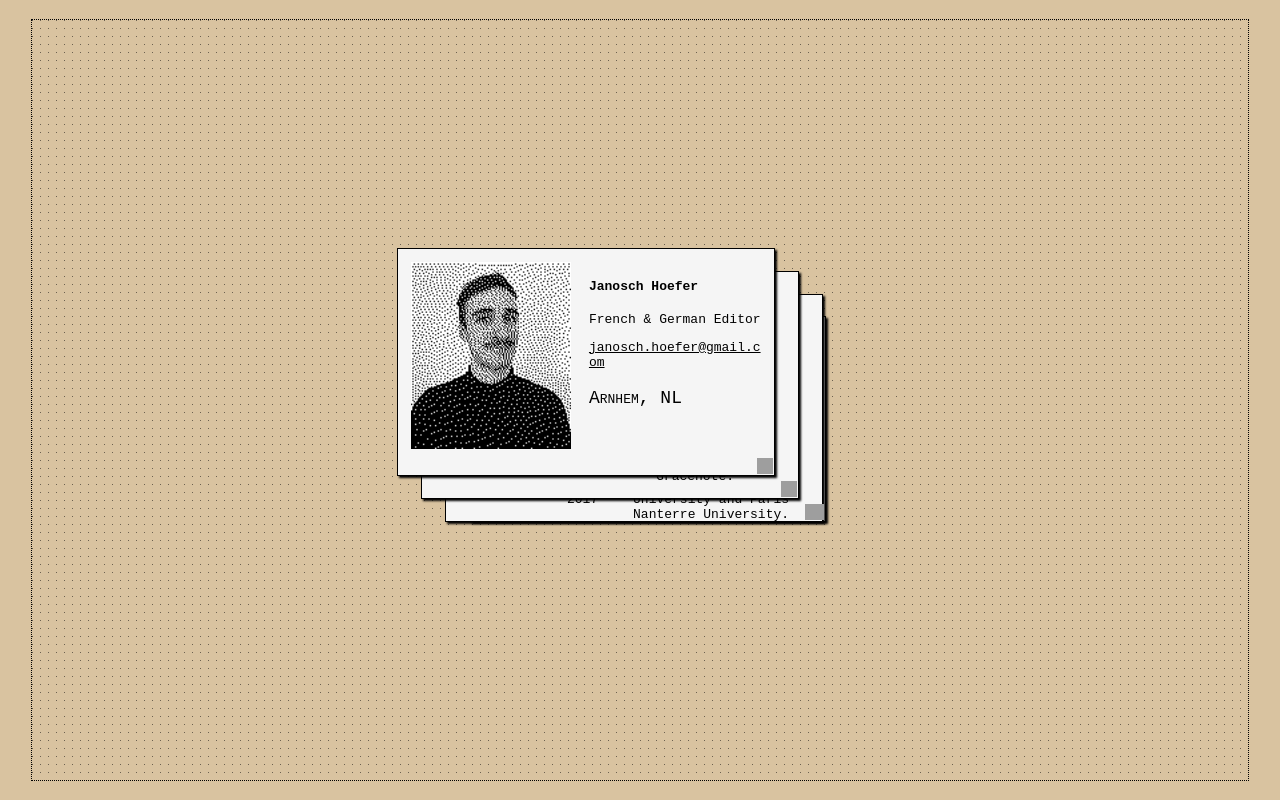
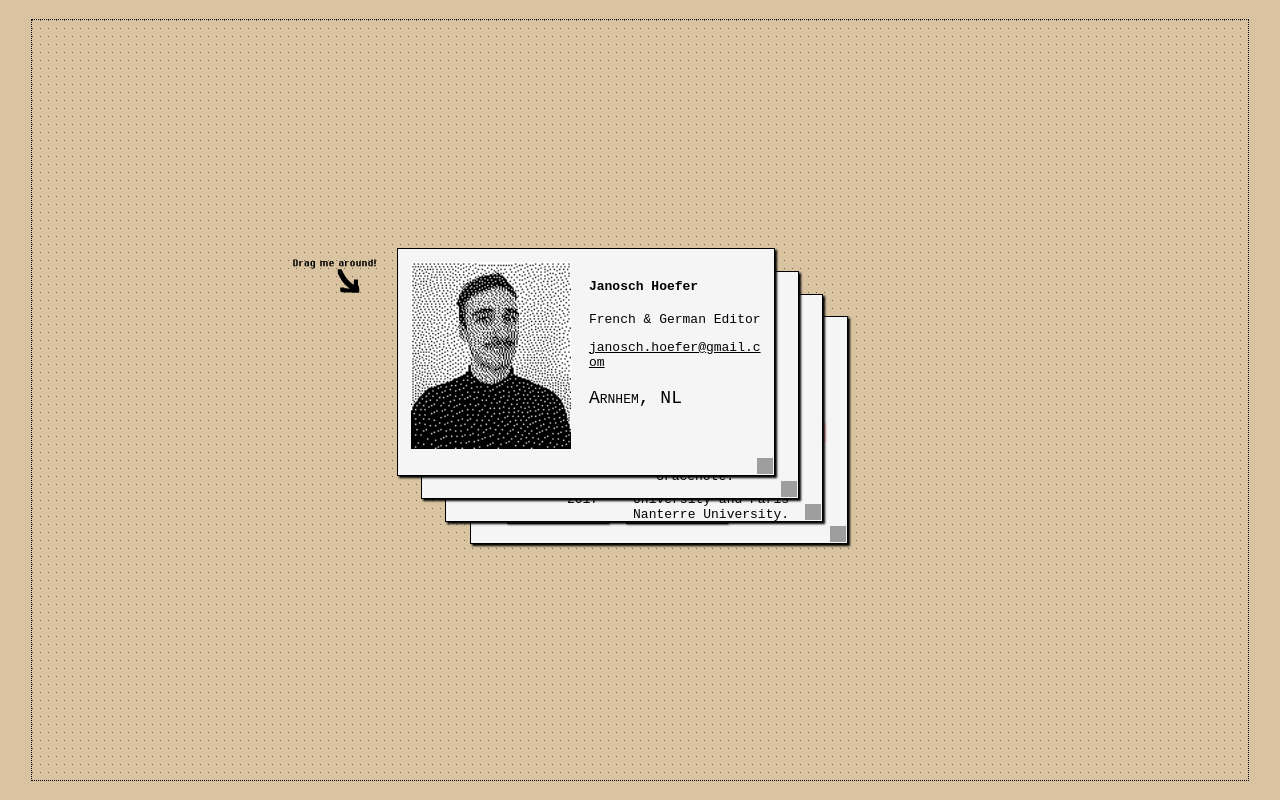
Before and after one commit to Nosachsk/CV, a plain HTML site: page index.html in a window 1280 px wide. Drawn offline with nearby package versions, Linux system fonts and the light colour scheme; grey boxes are pictures that could not be loaded.

Commit message:
Add files via upload

```diff
--- a/index.html
+++ b/index.html
@@ -9,8 +9,9 @@
 </head>
 
 <body>
+    <div id=drag><img src="drag.png" alt="drag me" style="width: 100%;min-width:200px;"></div>
     <div class="viewport" id="content">
-        <div id="background1"></div>
+        <div id="background"></div>
         <div class="card" style="z-index: 1;top: 30%; left: 30%; display: flexbox">
             <img src="me.jpg" alt="Picture" style="width:50%; min-width:100px; max-width: 200px">
             <div style="display: inline-block;
@@ -19,10 +20,11 @@
             <p>French & German Editor</p>
             <a href="mailto:janosch.hoefer@gmail.com">janosch.hoefer@gmail.com</a>
             <p style="font-variant: small-caps; font-size: 18px">Arnhem, NL</p>
+
             </div>
         </div>
 
-        <div class="card" id="restraint" style="top: 39%; left: 36%; padding:2px; justify-content:right;
+        <div class="card" id="restraint" style="top: 39%; left: 36%;  justify-content:right;
         align-items: center;">
 
             <div class="minicard">
@@ -80,13 +82,18 @@
         </div>
     </div>
 
+
     <script src="https://code.jquery.com/jquery-3.6.0.js"></script>
     <script src="https://code.jquery.com/ui/1.13.1/jquery-ui.js"></script>
     <script>
 
+    const el = document.getElementById('drag');
 
     $('div[class^="card"]').draggable(
-    {containment: '#content', snap: '#content', scroll:false},{stack: "div"}
+    {containment: '#content', snap: '#content', scroll:false},{stack: "div"},
+    {start: function(){
+    el.style.display = 'none';
+    }}
     );
 
     $('div[class^="card"]').resizable({
@@ -100,4 +107,7 @@
     $('div[class^="minicard"]').draggable(
     {containment: '#restraint', axis:'x', scroll:false},
     {stack: "div"});
+
+
+
     </script>
--- a/style.css
+++ b/style.css
@@ -27,12 +27,21 @@ html, body {
 
   }
 
-#background1 {
+#background {
   width: 100%;
     height: 100%;
 
     background-image: url('background2.png');
     opacity: 0.5;
+
+}
+
+#drag {
+  position:absolute;
+  width:200px;
+  right:66%;
+  bottom:55%;
+  z-index: 10;
 
 }
 
```
Also changed, not shown: drag.png (added).
